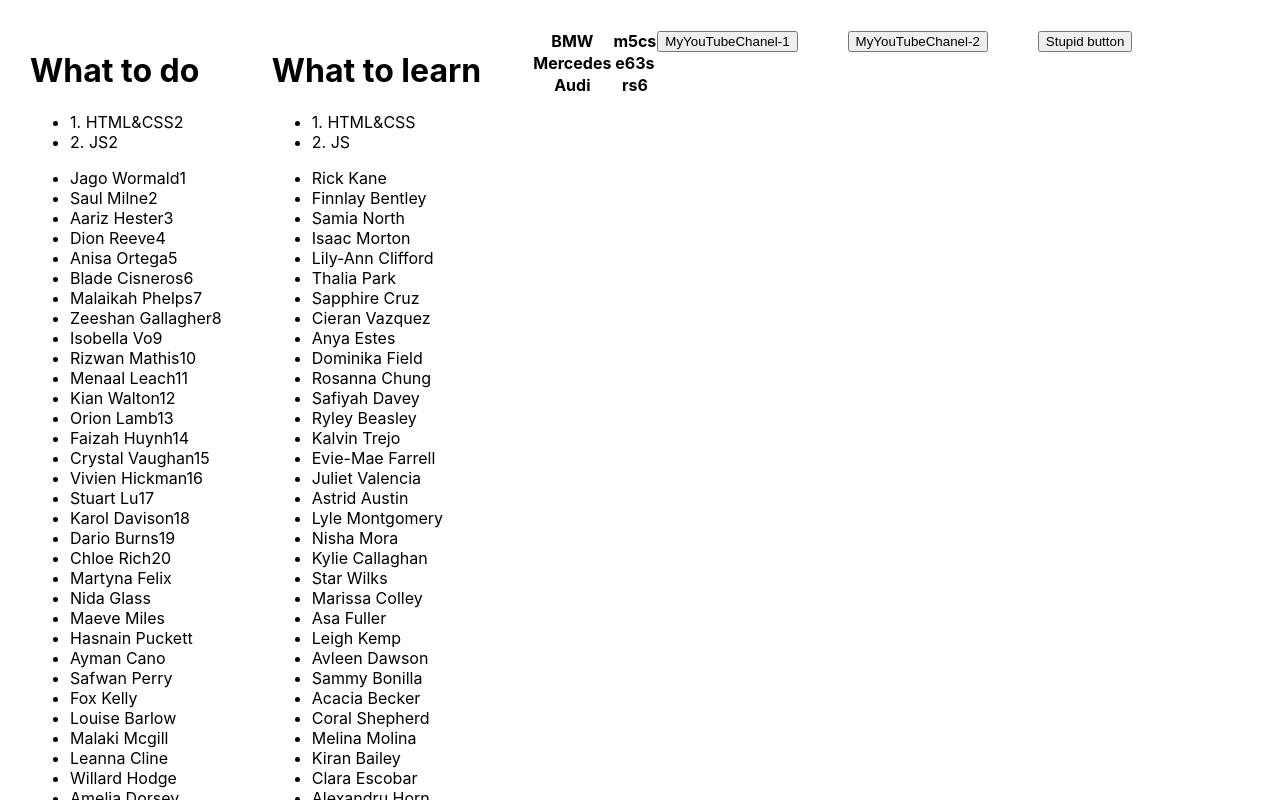
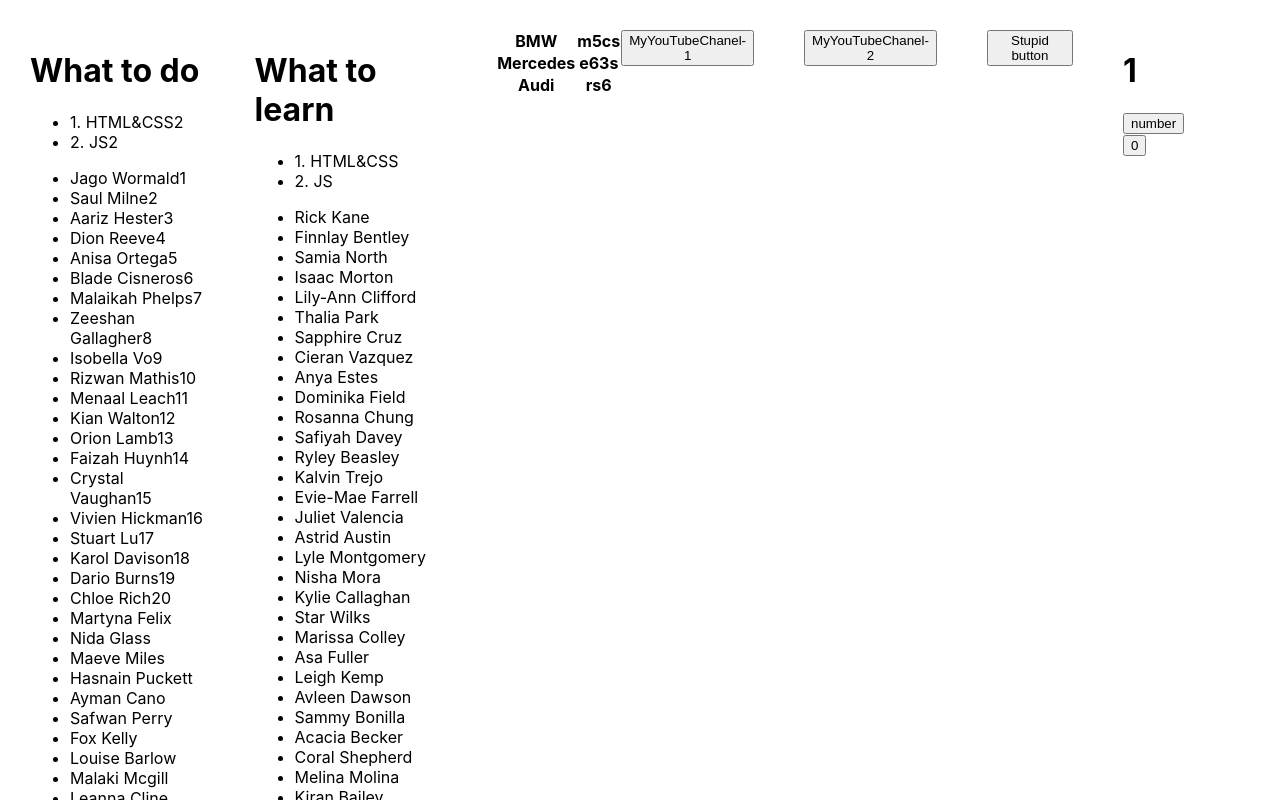
Before and after one commit to springevidence/todolist-practice1, a React (Create React App) app: page / in a window 1280 px wide. Shown: the top 800 px of the page. Built offline with nearby package versions, Linux system fonts and the light colour scheme.

Commit message:
used useState hook

```diff
--- a/src/App.tsx
+++ b/src/App.tsx
@@ -6,6 +6,7 @@
 import {CarsType} from "./components/Cars";
 import Button from "./components/Button";
 import {subscribe} from "diagnostics_channel";
+import {useState} from "react";
 
 // Hi Guys!
 // Let's reinforce our current session!
@@ -143,6 +144,14 @@
         console.log(message)
     }
 
+    let [a, setA] = useState(1);
+
+    const onClickHandler = () => {
+        setA(++a);
+    }
+    const resetToNull = () => {
+        setA(0);
+    }
     return (
         <div className="App">
             <Tasks data={data1}/>
@@ -151,6 +160,12 @@
             <Button name={"MyYouTubeChanel-1"} callBack={() => Button1Foo("Vasya")}/>
             <Button name={"MyYouTubeChanel-2"} callBack={() => Button2Foo("Ivan")}/>
             <Button name={"Stupid button"} callBack={() => Button3Foo("I'm stupid button")}/>
+            <div>
+                <h1>{a}</h1>
+                <button onClick={onClickHandler}>number</button>
+                <button onClick={resetToNull}>0</button>
+            </div>
+
 
         </div>
     );
```
